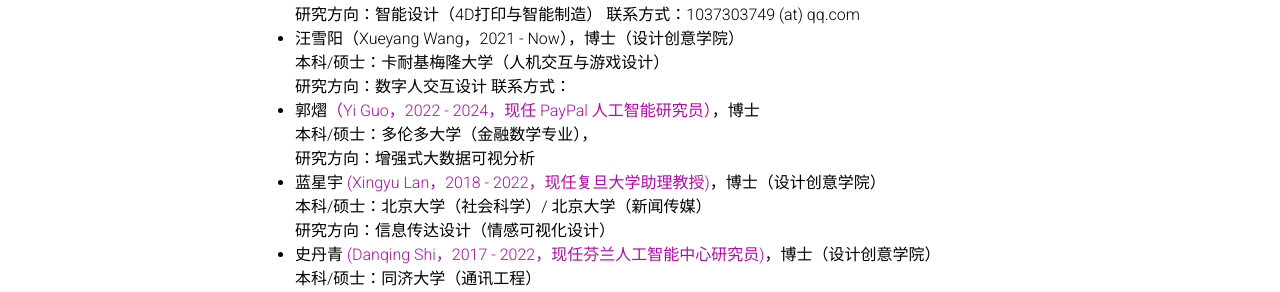
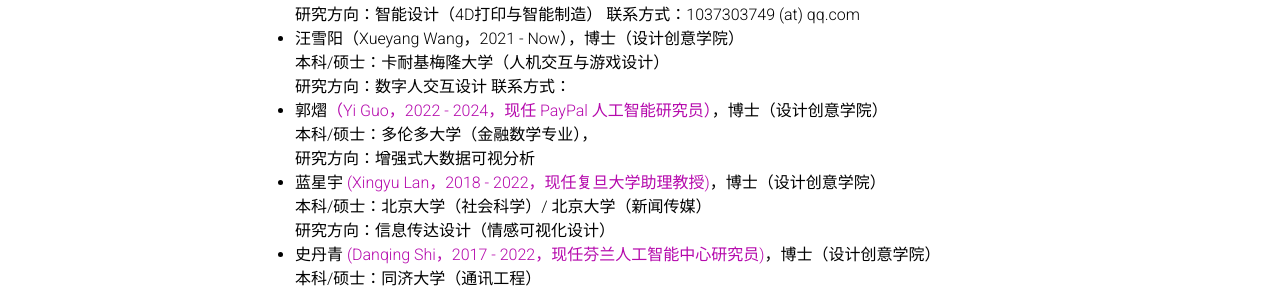
Before and after one commit to nancao/nancao.github.io, a Jekyll site: the page built from _pages/about.md, in a window 1280 px wide and 900 px high, scrolled down 1574 px. Shown: the part 355-647 px from the top of the window. Built offline with Jekyll 4.4.1, drawn with Linux system fonts in a browser that asks for light colours; full-size pictures stand in for the smaller copies a plugin makes; comment, search, counter and statistics services are not loaded; a style sheet for code colours, icons or effects is not loaded.

Commit message:
Update about.md

```diff
--- a/_pages/about.md
+++ b/_pages/about.md
@@ -86,7 +86,7 @@
   本科/硕士：卡耐基梅隆大学（人机交互与游戏设计）<br>
   研究方向：数字人交互设计
   联系方式：
-- [**郭熠**（Yi Guo，2022 - 2024，现任 PayPal 人工智能研究员）](https://scholar.google.ca/citations?user=9fDFvb8AAAAJ&hl=en)，博士<br>
+- [**郭熠**（Yi Guo，2022 - 2024，现任 PayPal 人工智能研究员）](https://scholar.google.ca/citations?user=9fDFvb8AAAAJ&hl=en)，博士（设计创意学院）<br>
   本科/硕士：多伦多大学（金融数学专业），<br>
   研究方向：增强式大数据可视分析
 - [**蓝星宇** (Xingyu Lan，2018 - 2022，现任复旦大学助理教授)](https://olivialan.github.io/)，博士（设计创意学院）<br>
```
